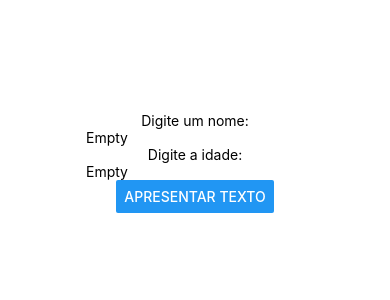
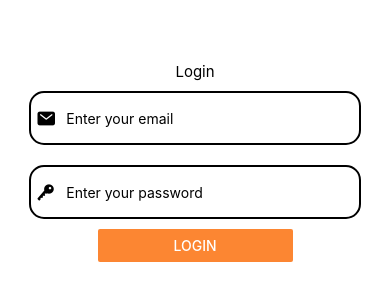
Before and after one commit to Gaben413/ReactNative-Homework4, a React Native app in the folder my-project/: screen / in a window 390 px wide. Shown: the part 260-560 px from the top of the page. Built offline with nearby package versions, Linux system fonts and the light colour scheme.

Commit message:
Update App.js

```diff
--- a/my-project/App.js
+++ b/my-project/App.js
@@ -1,41 +1,42 @@
 import { StatusBar } from 'expo-status-bar';
-import React, {useState} from "react"
+import React, {useState} from "react";
 import { StyleSheet, Text, View, TextInput, Button } from 'react-native';
+import Ionicons from 'react-native-vector-icons/Ionicons';
 
 export default function App() {
 
-  const [text, setText] = useState('Empty')
+  const [text1, setText1] = useState('Empty')
+  const [text2, setText2] = useState('24')
+  const [_bool, setBool] = useState(false)
 
   return (
     <View style={styles.container}>
 
-      <Text>Digite um nome:</Text>
+      <Text style={styles.titleLogin}>Login</Text>
+
+      <View style={styles.innerContainer}>
+        <Ionicons name="ios-mail" size={20} color="#000" />
         <TextInput
           style={styles.input}
-        onChangeText={setText}
-        placeholder='Text'
-        value={text}
+          onChangeText={setText1}
+          placeholder='Enter your email'
         />
+      </View>
 
-      <Text>Digite a idade:</Text>
+      <View style={styles.innerContainer}>
+        <Ionicons name="key" size={20} color="#000" />
         <TextInput
-        keyboardType='numeric'
+          secureTextEntry={true}
           style={styles.input}
-        onChangeText={setText}
-        placeholder='Text'
-        value={text}
+          onChangeText={setText2}
+          placeholder='Enter your password'
         />
+      </View>
 
-      <Button
-        title='Apresentar Texto'
-      />
+      <View style={styles.buttonView}>
+        <Button title='LOGIN' color='#fc8632' />
+      </View>
 
-      {
-        text === 'Ligado' ?
-        <Text>Apresentando Texto</Text>
-        :
-        <Text></Text>
-      }
 
       <StatusBar style="auto" />
     </View>
@@ -49,4 +50,35 @@ const styles = StyleSheet.create({
     alignItems: 'center',
     justifyContent: 'center',
   },
+  titleLogin:
+  {
+    fontSize: 15,
+  },
+  innerContainer:
+  {
+    flexDirection: 'row',
+    gap: 5,
+    alignItems: 'center',
+    width: '85%',
+    borderWidth: 2,
+    borderRadius: 15,
+    paddingLeft: 5,
+    margin: 10,
+
+  },
+  input:{
+    minWidth: 200,
+    minHeight: 50,
+    paddingLeft: 5,
+  },
+  button:
+  {
+    width: 500,
+  },
+  buttonView:
+  {
+    width: '50%',
+
+    alignItems: 'stretch'
+  }
 });
```
Lines whose indentation alone changed are shown as unchanged.
